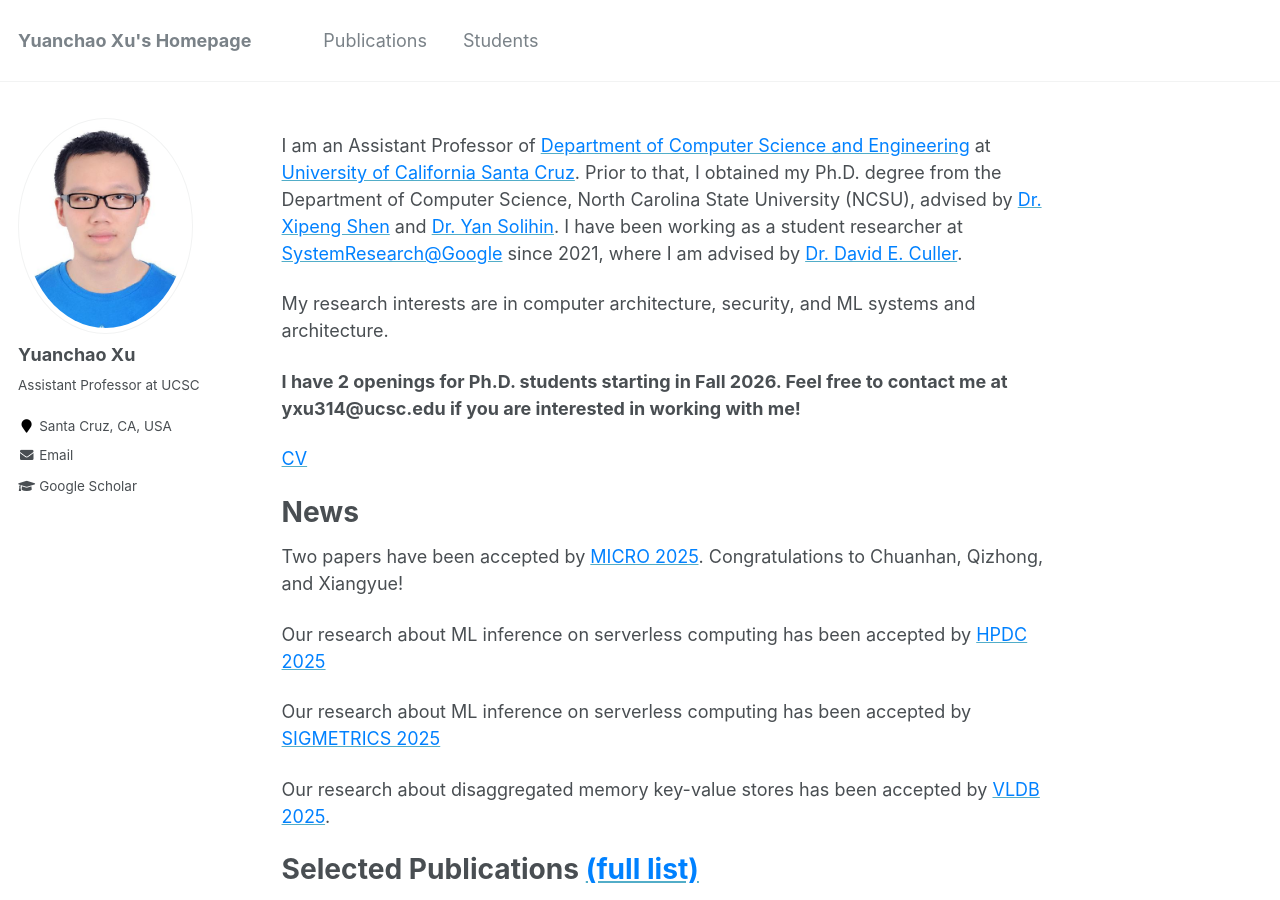
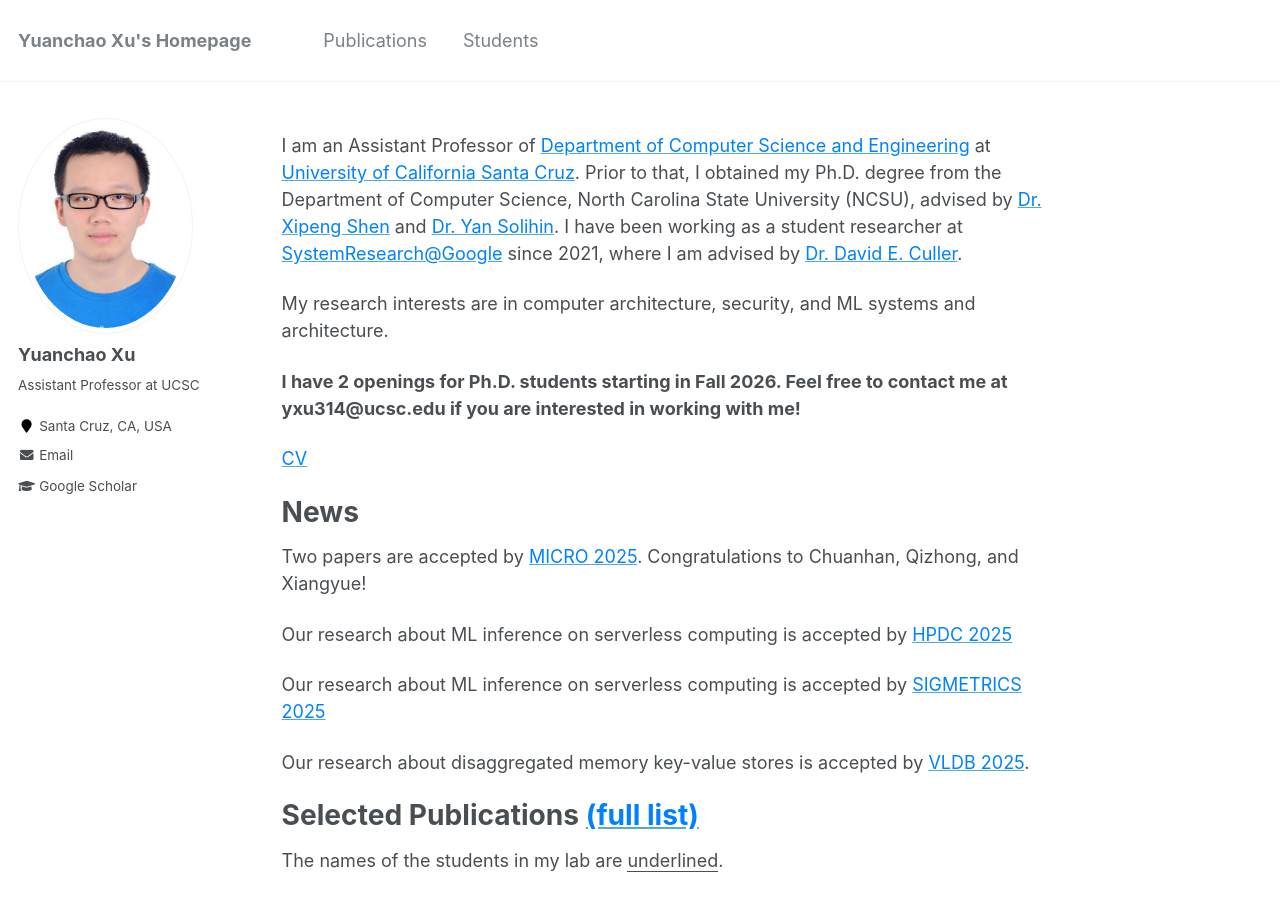
Before and after one commit to yuanchaoxu6/yuanchaoxu6.github.io, a Jekyll site: the page built from _pages/about.md, in a window 1280 px wide and 900 px high. Built offline with Jekyll 4.4.1, drawn with Linux system fonts in a browser that asks for light colours.

Commit message:
Update about.md

```diff
--- a/_pages/about.md
+++ b/_pages/about.md
@@ -21,13 +21,13 @@ My research interests are in computer architecture, security, and ML systems and
 News
 =====
 
-Two papers have been accepted by [<font color="#0081ff">MICRO 2025</font>](https://microarch.org/micro58/). Congratulations to Chuanhan, Qizhong, and Xiangyue!
+Two papers are accepted by [<font color="#0081ff">MICRO 2025</font>](https://microarch.org/micro58/). Congratulations to Chuanhan, Qizhong, and Xiangyue!
 
-Our research about ML inference on serverless computing has been accepted by [<font color="#0081ff">HPDC 2025</font>](https://hpdc.sci.utah.edu/2025/)
+Our research about ML inference on serverless computing is accepted by [<font color="#0081ff">HPDC 2025</font>](https://hpdc.sci.utah.edu/2025/)
 
-Our research about ML inference on serverless computing has been accepted by [<font color="#0081ff">SIGMETRICS 2025</font>](https://www.sigmetrics.org/sigmetrics2025/)
+Our research about ML inference on serverless computing is accepted by [<font color="#0081ff">SIGMETRICS 2025</font>](https://www.sigmetrics.org/sigmetrics2025/)
 
-Our research about disaggregated memory key-value stores has been accepted by [<font color="#0081ff">VLDB 2025</font>](https://vldb.org/2025/).
+Our research about disaggregated memory key-value stores is accepted by [<font color="#0081ff">VLDB 2025</font>](https://vldb.org/2025/).
 
 
 Selected Publications [<font color="#0081ff">(full list)</font>](https://yuanchaoxu6.github.io/publications/)
```
